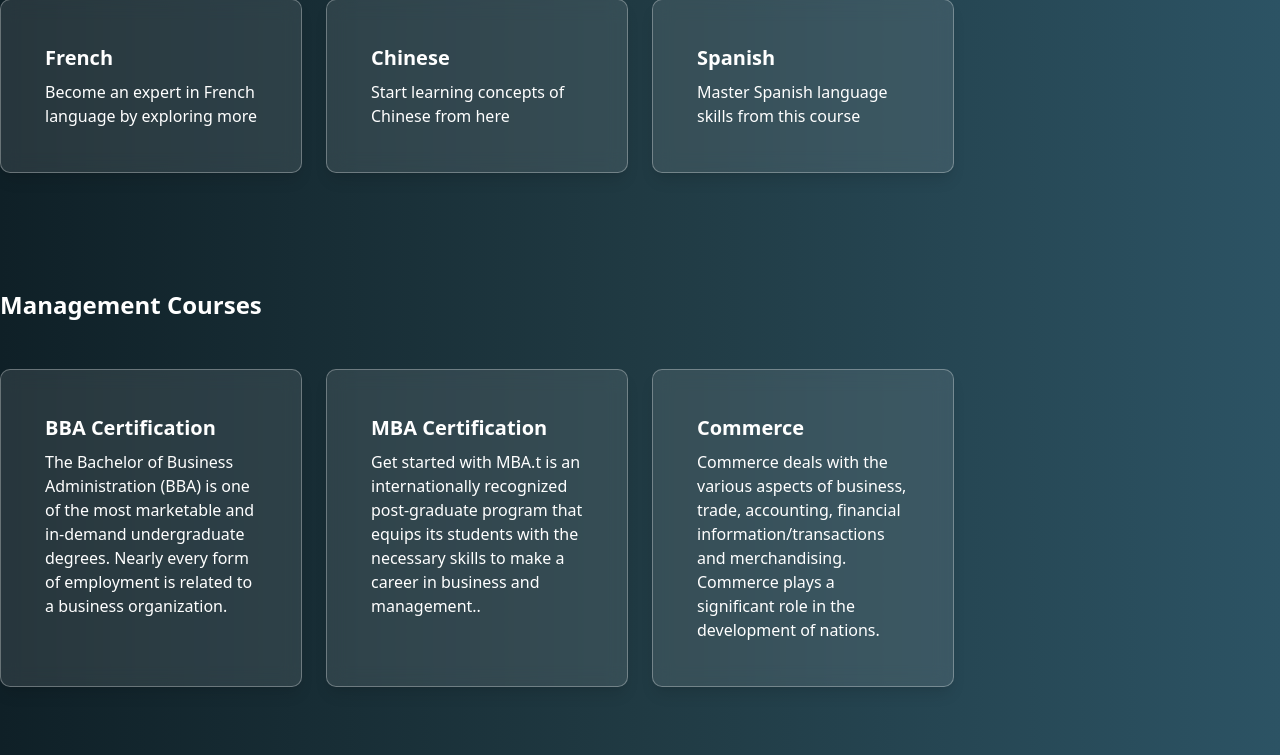
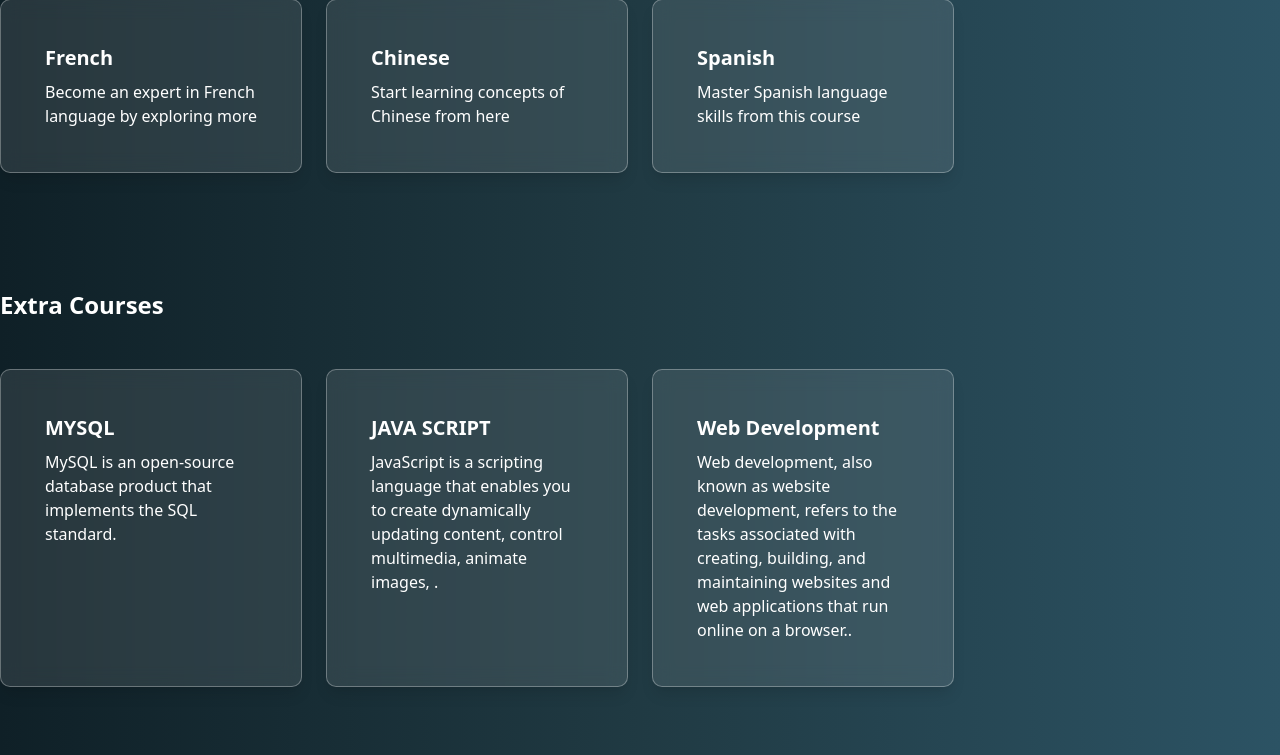
Before and after one commit to shivaneshwaran/JUPI-LEARN, a Flask app: page / in a window 1280 px wide. Shown: the part 1093-1848 px from the top of the page. Run offline with Flask 3, Linux system fonts and the light colour scheme.

Commit message:
updatehome jupi.html

```diff
--- a/templates/JUPILEARNINGWEBAPP.HTML
+++ b/templates/JUPILEARNINGWEBAPP.HTML
@@ -113,25 +113,25 @@
 
     <main class="container mx-auto py-12">
 
-        <h1 class="text-2xl font-extrabold text-left mb-12">Management Courses</h1>
+        <h1 class="text-2xl font-extrabold text-left mb-12">Extra Courses</h1>
 
         <div class="grid grid-cols-1 sm:grid-cols-2 md:grid-cols-3 lg:grid-cols-3 xl:grid-cols-4 gap-6">
             <div class="glass-panel rounded-lg overflow-hidden shadow-lg">
                 <div class="p-6">
-                    <h2 class="text-xl font-semibold mb-2">BBA Certification</h2>
-                    <p class="text-base">The Bachelor of Business Administration (BBA) is one of the most marketable and in-demand undergraduate degrees. Nearly every form of employment is related to a business organization.</p>
+                    <h2 class="text-xl font-semibold mb-2">MYSQL</h2>
+                    <p class="text-base">MySQL is an open-source database product that implements the SQL standard.</p>
                 </div>
             </div>
             <div class="glass-panel rounded-lg overflow-hidden shadow-lg">
                 <div class="p-6">
-                    <h2 class="text-xl font-semibold mb-2">MBA Certification</h2>
-                    <p class="text-base">Get started with MBA.t is an internationally recognized post-graduate program that equips its students with the necessary skills to make a career in business and management..</p>
+                    <h2 class="text-xl font-semibold mb-2">JAVA SCRIPT</h2>
+                    <p class="text-base">JavaScript is a scripting language that enables you to create dynamically updating content, control multimedia, animate images, .</p>
                 </div>
             </div>
             <div class="glass-panel rounded-lg overflow-hidden shadow-lg">
                 <div class="p-6">
-                    <h2 class="text-xl font-semibold mb-2">Commerce</h2>
-                    <p class="text-base">Commerce deals with the various aspects of business, trade, accounting, financial information/transactions and merchandising. Commerce plays a significant role in the development of nations.</p>
+                    <h2 class="text-xl font-semibold mb-2">Web Development</h2>
+                    <p class="text-base">Web development, also known as website development, refers to the tasks associated with creating, building, and maintaining websites and web applications that run online on a browser..</p>
                 </div>
             </div>
             <!-- Add more course cards here -->
```
